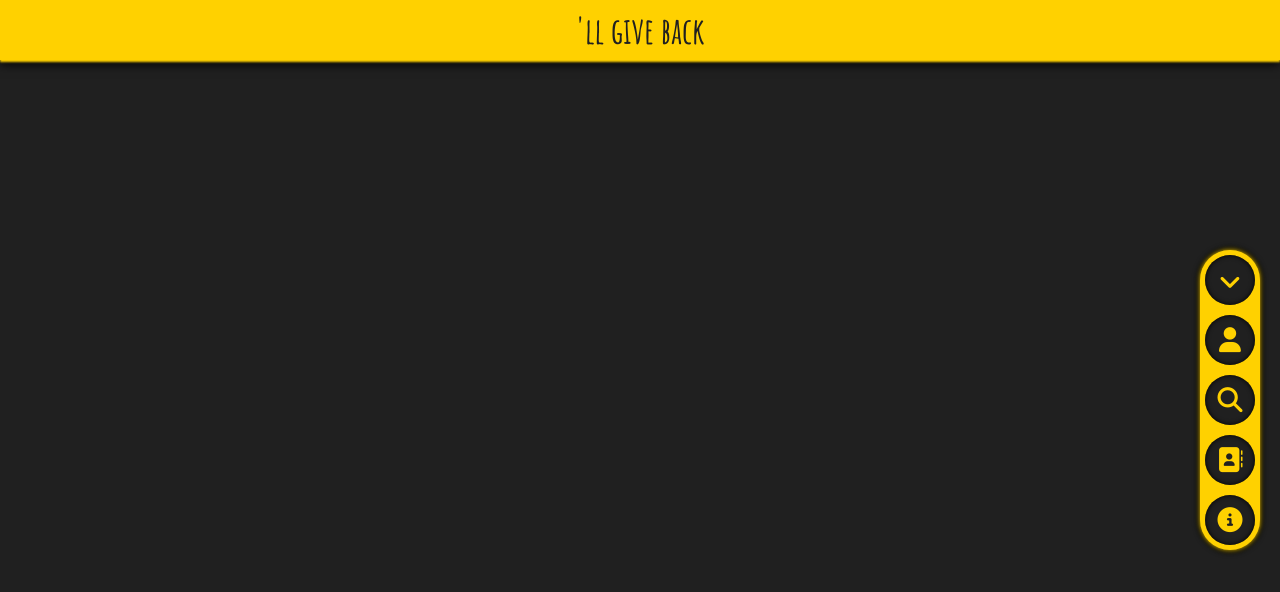
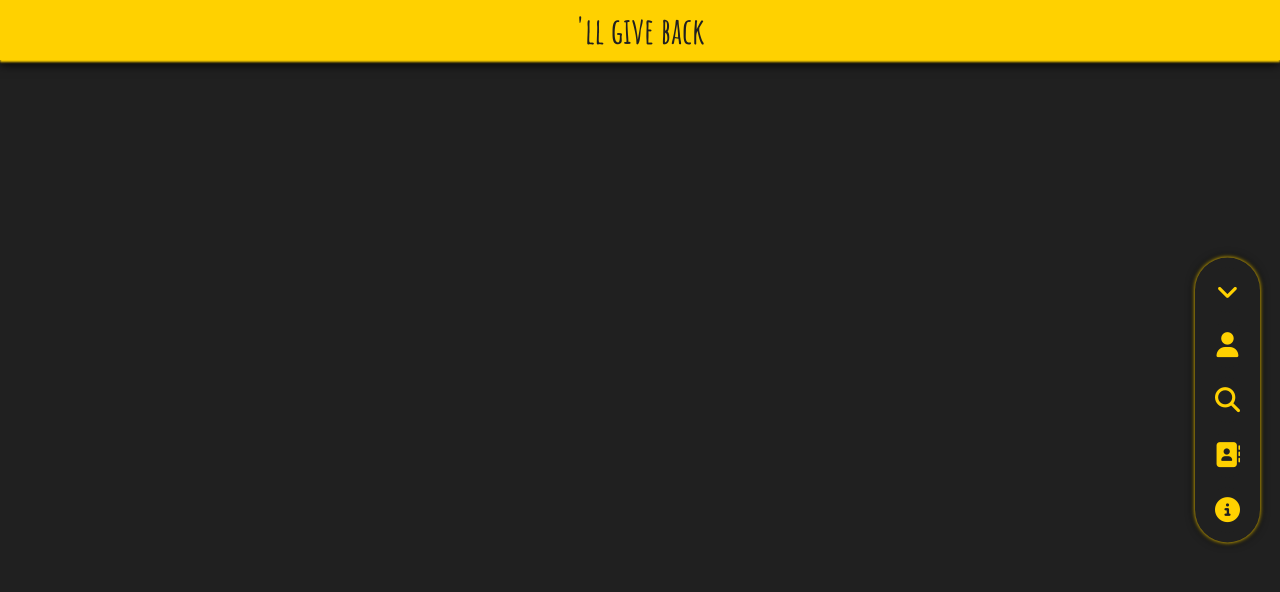
Before and after one commit to dami360/WillGiveBack, a website built with Vite: page index.html in a window 1280 px wide. Built offline with nearby package versions, Linux system fonts and the light colour scheme.

Commit message:
Change menu style, hide scrollbar

```diff
--- a/scss/_nav.scss
+++ b/scss/_nav.scss
@@ -1,5 +1,5 @@
 nav {
-  @include flexPositioning(center, center, nowrap, column, 10px);
+  @include flexPositioning(center, center, nowrap, column);
   position: fixed;
   bottom: 50%;
   right: 0;
@@ -7,34 +7,35 @@ nav {
   margin-right: 20px;
   padding: 5px;
   border-radius: 50px;
-  box-shadow: 0px 0px 5px $main2, 0px 0px 5px 3px #000;
-  background-color: $main2;
+  box-shadow: 0px 0px 4px $main2, 0px 0px 10px #000;
+  background-color: $bg;
   transform: translateY(50%);
   transition: bottom 1s cubic-bezier(0.57, -1, 0.57, 2),
     transform 1s cubic-bezier(0.57, -0.5, 0.57, 1.5);
 
   a {
     @include flexPositioning(center, center);
-    width: 50px;
-    height: 50px;
+    width: 45px;
+    aspect-ratio: 1 / 1;
+    margin: 5px;
     border-radius: 50%;
-    box-shadow: inset 0 0 5px #000;
     background-color: $bg;
     color: $main2;
     font-size: 25px;
-    transition: background-color 0.2s, color 0.2s, font-size 0.2s;
+    transition-duration: 0.1s;
     outline: none;
 
     &:hover,
     &:focus-visible {
-      font-size: 20px;
+      margin: 2.5px;
+      width: 50px;
       background-color: $main2;
       color: $bg;
     }
   }
 
   &[data-hide="true"] {
-    bottom: 60px;
+    bottom: 62px;
     transform: translateY(100%);
   }
 }
--- a/style.scss
+++ b/style.scss
@@ -11,17 +11,7 @@
 }
 
 ::-webkit-scrollbar {
-  width: 5px;
-}
-
-::-webkit-scrollbar-track {
-  background-color: $bg;
-}
-
-::-webkit-scrollbar-thumb {
-  background-color: $main2;
-  border: 2px solid $bg;
-  border-radius: 5px;
+  display: none;
 }
 
 body {
```
